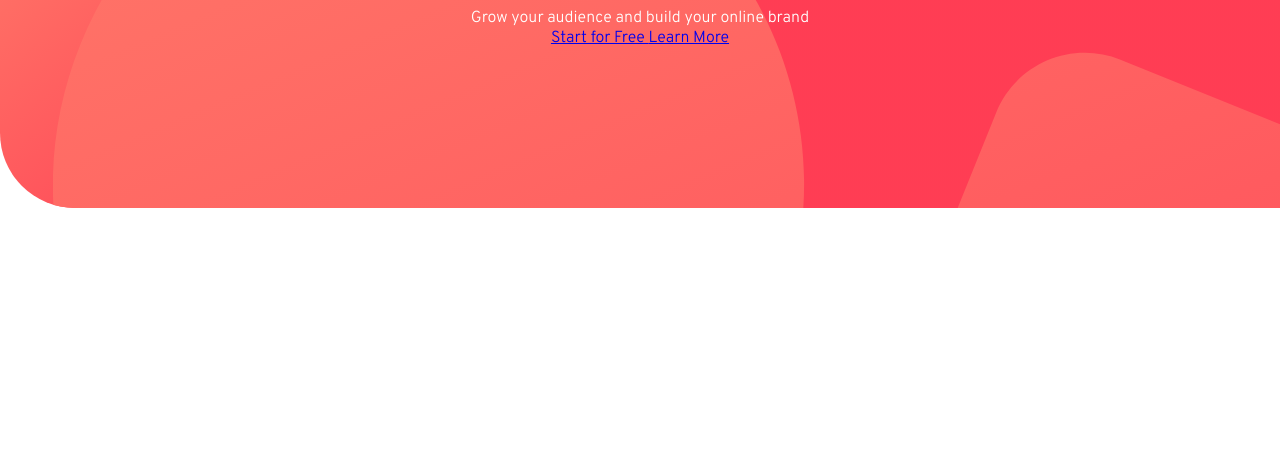
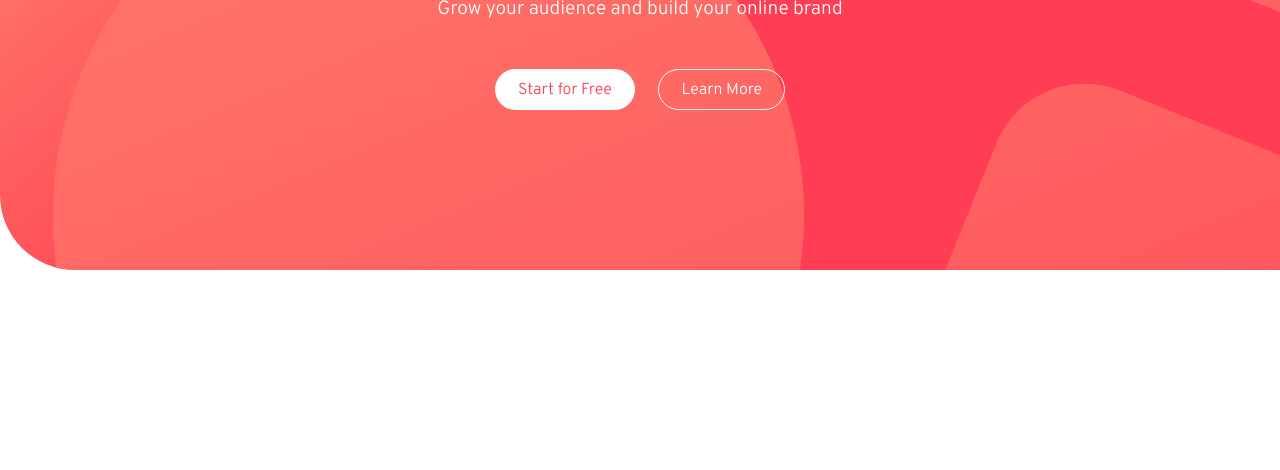
Before and after one commit to donCelis/blogr, a plain HTML site: page index.html in a window 1280 px wide. Shown: the part 330-800 px from the top of the page. Drawn offline with Linux system fonts and the light colour scheme.

Commit message:
bug fixes

```diff
--- a/assets/styles/main.css
+++ b/assets/styles/main.css
@@ -35,6 +35,9 @@
 body {
   font-family: var(--main-font);
   font-weight: normal;
+}
+a {
+  text-decoration: none;
 }
 .row {
   display: flex;
@@ -92,7 +95,6 @@ body {
 .home menu a,
 .home nav a {
   color: var(--white);
-  text-decoration: none;
   font-family: var(--main-font);
   font-weight: 600;
   margin: 0 1.5rem;
@@ -114,6 +116,23 @@ body {
 }
 .home-title {
   font-size: 4em;
-  margin-bottom: 1.5rem;
+}
+.home-content p {
+  margin: 0.8rem 0 3rem;
+  font-size: 1.2em;
+}
+.home-btn a {
+  display: inline-block;
+  color: var(--light-red);
+  background: var(--white);
+  margin: 0 0.6rem;
+  padding: 0.6rem 1.4rem;
+  border-radius: 50px;
+  border: 1px solid transparent;
+}
+.home-btn a:last-child{
+  color: var(--white);
+  background: transparent;
+  border: 1px solid var(--white);
 }
 /* home */
--- a/index.html
+++ b/index.html
@@ -50,7 +50,7 @@
         <section class="home-content">
           <h2 class="home-title">A modern publishing platform</h2>
           <p>Grow your audience and build your online brand</p>
-          <div>
+          <div class="home-btn">
             <a href="#"> Start for Free </a>
             <a href="#"> Learn More </a>
           </div>
```
